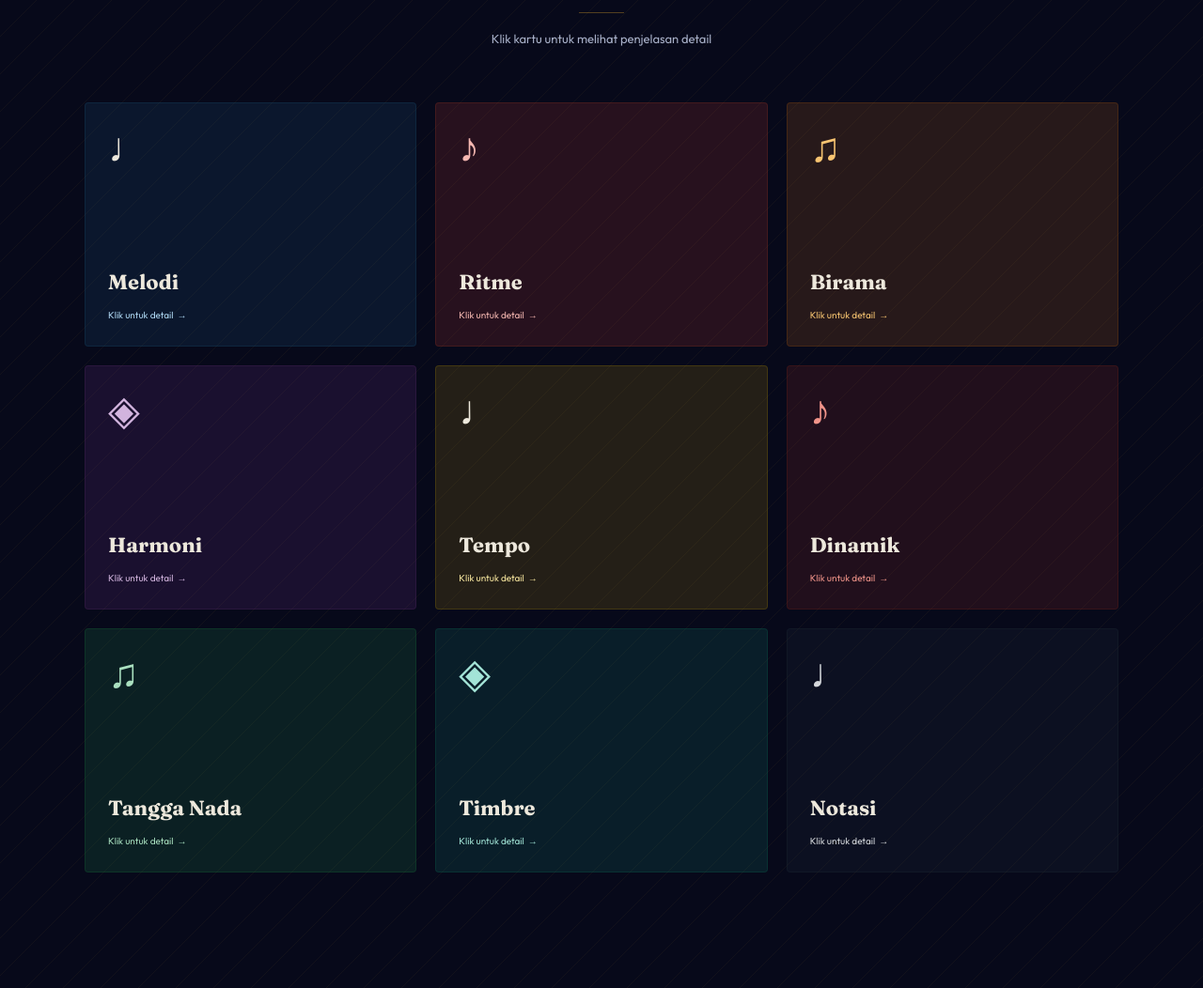
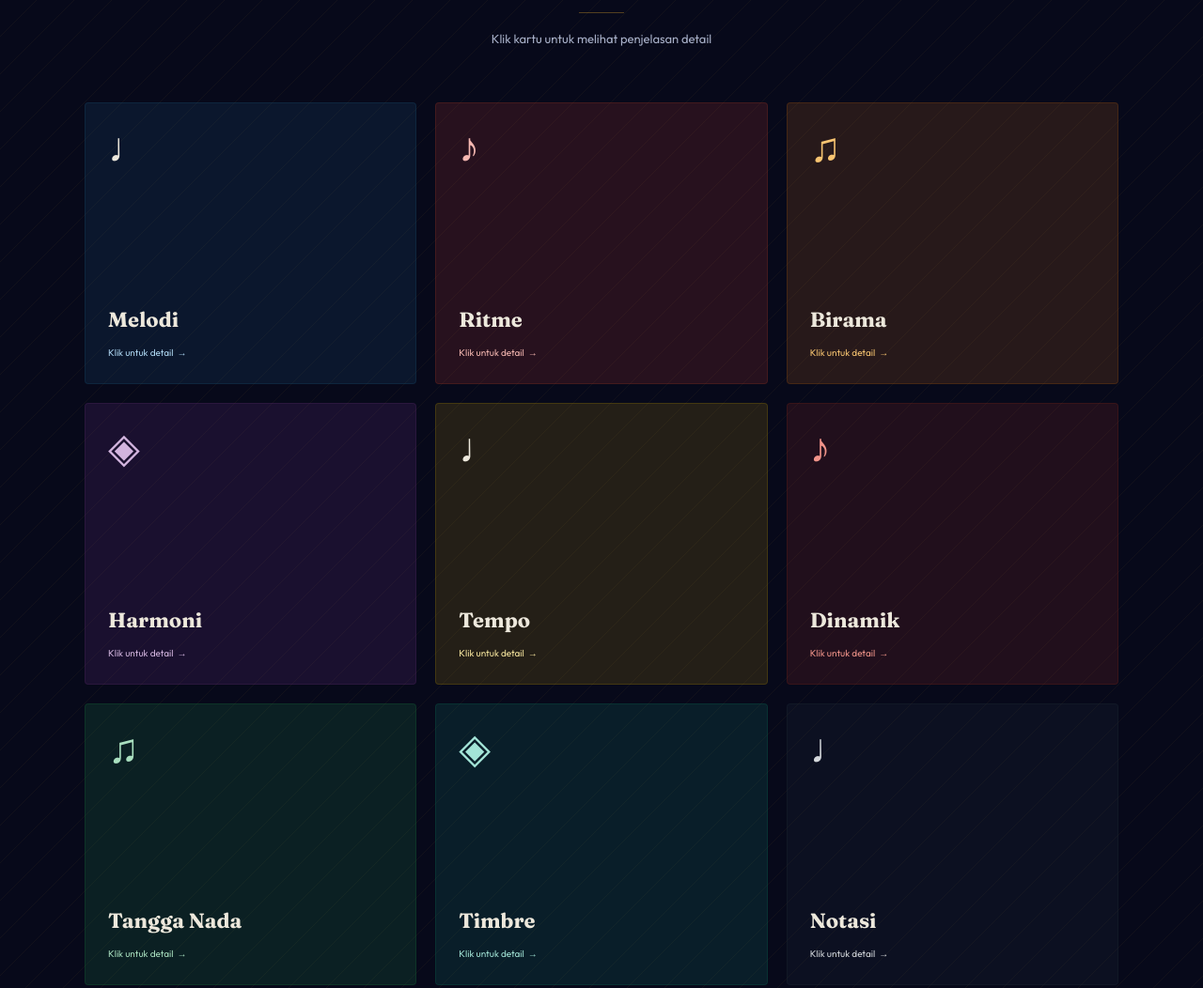
Before and after one commit to osmansa-xyz/Seni-Budaya, a plain HTML site: page index.html in a window 1280 px wide. Shown: the part 1721-2773 px from the top of the page at 94% size. Drawn offline with Linux system fonts and the light colour scheme.

Commit message:
Update index.html

```diff
--- a/index.html
+++ b/index.html
@@ -277,7 +277,7 @@
     }
     .flip-card-wrap {
       perspective: 500px;
-      height: 260px;
+      height: 300px;
       cursor: pointer;
     }
     .flip-card-inner-el {
@@ -302,7 +302,7 @@
       justify-content: space-between;
       border: 1px solid rgba(201,149,42,0.15);
     }
-    .fc-back { transform: rotateY(180deg); justify-content: flex-start; gap: 20px; }
+    .fc-back { transform: rotateY(180deg); justify-content: flex-start; gap: 15px; }
     .fc-symbol { font-size: 44px; line-height: 1; }
     .fc-bottom {}
     .fc-sub {
```
